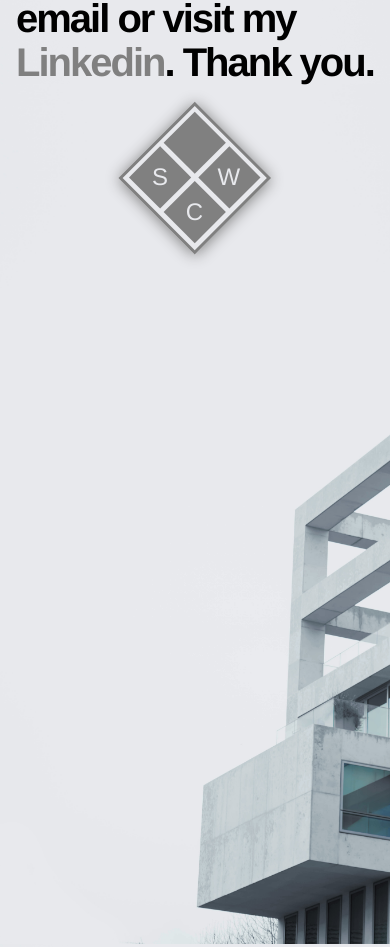
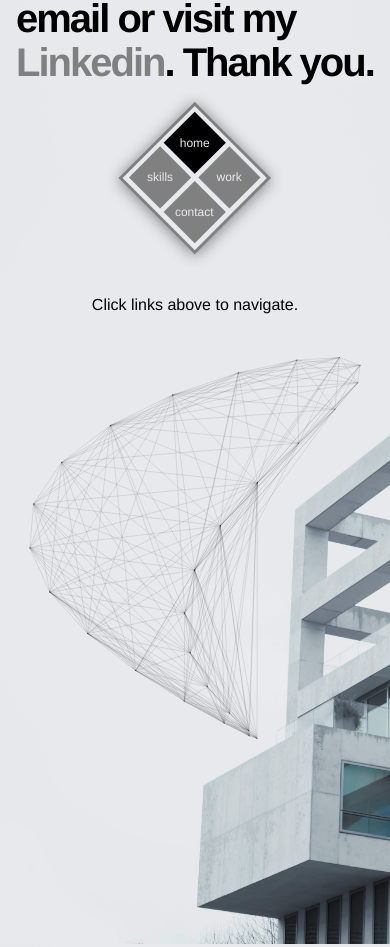
Before and after one commit to zachmorse/portfolio-site, a React app: page /home in a window 390 px wide. Shown: the part 828-1775 px from the top of the page. Built offline with nearby package versions, Linux system fonts and the light colour scheme.

Commit message:
mobile home, about, skill sections good. completing work section

```diff
--- /dev/null
+++ b/src/assets/projectData.js
@@ -0,0 +1 @@
+const projectData =
--- a/src/components/App.js
+++ b/src/components/App.js
@@ -16,7 +16,7 @@ class App extends Component {
           <BrowserRouter>
             <Mainlayout>
               <Switch>
-                <Route exact path="/" component={Home} />
+                <Route exact path="/home" component={Home} />
                 <Route path="/contact" component={Contact} />
                 <Route path="/work" component={Work} />
                 <Route path="/skills" component={Skills} />
--- a/src/components/Contact.js
+++ b/src/components/Contact.js
@@ -6,7 +6,7 @@ export default class Contact extends Component {
     return (
       <div className="portraitContainer">
         <div className="portrait" />
-        <div className="informationContainer">
+        <div>
           <p>
             307-630-2489 //{" "}
             <a
--- a/src/components/Home.js
+++ b/src/components/Home.js
@@ -1,7 +1,18 @@
 import React, { Component } from "react";
+
+import sailImage from "../images/SpaceSail.svg";
 
 export default class Home extends Component {
   render() {
-    return <div>home page. ADD SVG graphic here</div>;
+    return (
+      <div>
+        <div className="informationContainer">
+          Click links above to navigate.
+        </div>
+        <div style={{ paddingTop: "10vw" }}>
+          <img src={sailImage} />
+        </div>
+      </div>
+    );
   }
 }
--- a/src/components/Mainlayout.js
+++ b/src/components/Mainlayout.js
@@ -12,7 +12,17 @@ export default class MainLayout extends Component {
         <div className="imgContainer">
           <div className="navBox">
             <div className="navBoundary">
-              <NavLink to="/" className="navElement" />
+              <NavLink
+                to="/home"
+                className="navElement"
+                activeStyle={{
+                  backgroundColor: "black",
+                  color: "#e8e9ed"
+                }}
+              >
+                <span className="elementText">home</span>
+              </NavLink>
+
               <NavLink
                 to="/work"
                 className="navElement"
@@ -21,7 +31,7 @@ export default class MainLayout extends Component {
                   color: "#e8e9ed"
                 }}
               >
-                <span className="elementText">W</span>
+                <span className="elementText">work</span>
               </NavLink>
 
               <NavLink
@@ -29,7 +39,7 @@ export default class MainLayout extends Component {
                 className="navElement"
                 activeStyle={{ backgroundColor: "black", color: "#e8e9ed" }}
               >
-                <span className="elementText">S</span>
+                <span className="elementText">skills</span>
               </NavLink>
 
               <NavLink
@@ -37,7 +47,7 @@ export default class MainLayout extends Component {
                 className="navElement"
                 activeStyle={{ backgroundColor: "black", color: "#e8e9ed" }}
               >
-                <span className="elementText">C</span>
+                <span className="elementText">contact</span>
               </NavLink>
             </div>
           </div>
--- a/src/styles/app.css
+++ b/src/styles/app.css
@@ -2,6 +2,7 @@ body {
   margin: 0;
   padding: 0;
   font-family: Helvetica;
+  min-width: 320px;
 }
 
 a {
@@ -21,7 +22,7 @@ a {
 
 /* --- Mobile Breakpoints --- */
 
-@media screen and (max-width: 667px) {
+@media screen and (min-width: 320px) and (max-width: 667px) {
   .imgContainer {
     background-image: url("../images/mobileBackground.jpg");
     background-attachment: fixed;
@@ -60,9 +61,6 @@ a {
   }
 
   .navBoundary {
-    /* width: 35vw;
-    height: 35vw; */
-
     width: 25vw;
     height: 25vw;
     display: flex;
@@ -79,10 +77,6 @@ a {
     text-align: center;
     position: relative;
     z-index: 1;
-
-    /* margin: 2% 2% 2% 2%;
-    width: 16vw;
-    height: 16vw; */
     margin: 2.5%;
     width: 11.2vw;
     height: 11.2vw;
@@ -97,7 +91,7 @@ a {
     transform: rotate(-45deg);
     text-decoration: none;
     color: #e8e9ed;
-    font-size: 1.5em;
+    font-size: 0.75em;
     font-weight: 100;
   }
 
@@ -138,6 +132,12 @@ a {
     background-repeat: no-repeat;
     background-size: 100%;
     margin-bottom: 3vw;
+  }
+
+  .informationContainer {
+    display: flex;
+    justify-content: center;
+    text-align: center;
   }
 }
 
```
Also changed, not shown: src/images/SpaceSail.svg (added).
